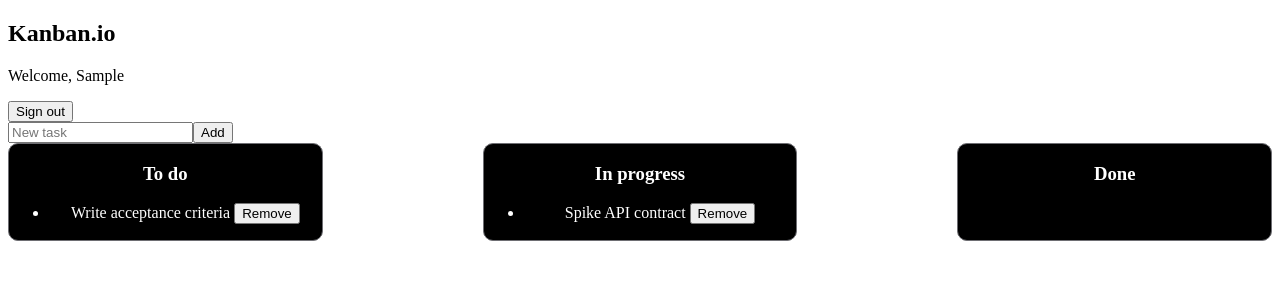
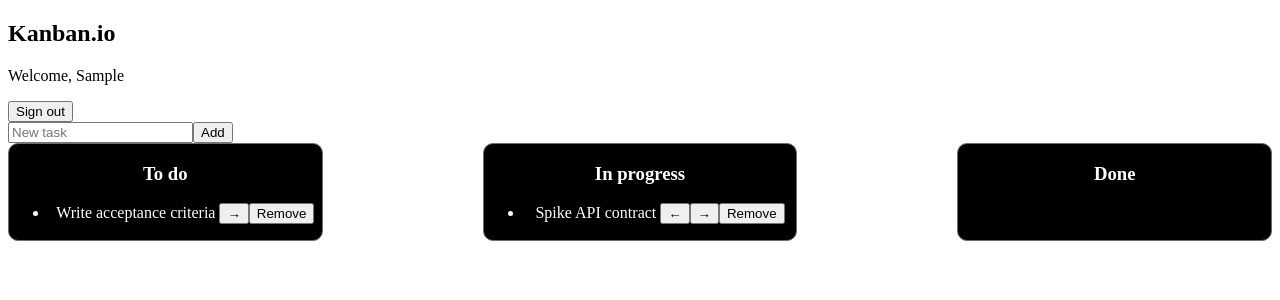
Before and after one commit to fmazmz/sample-vue, a Vue app: page / in a window 1280 px wide. Both pictures are taken after typing "Sample" into the empty fields and a click on the button "Start". Shown: the top 300 px of the page. Built offline with nearby package versions, Linux system fonts and the light colour scheme.

Commit message:
allow the user to move the tasks by status on the board

```diff
--- a/src/App.vue
+++ b/src/App.vue
@@ -39,6 +39,10 @@ export default {
     removeTask(id) {
       this.tasks = this.tasks.filter((task) => task.id !== id)
     },
+    moveTask(id, status) {
+      const task = this.tasks.find((item) => item.id === id)
+      if (task) task.status = status
+    },
   },
 }
 </script>
@@ -71,6 +75,7 @@ export default {
         <ul>
           <li v-for="task in tasksFor('todo')" :key="task.id">
             {{ task.title }}
+            <button type="button" @click="moveTask(task.id, 'in-progress')">→</button>
             <button type="button" @click="removeTask(task.id)">Remove</button>
           </li>
         </ul>
@@ -80,6 +85,8 @@ export default {
         <ul>
           <li v-for="task in tasksFor('in-progress')" :key="task.id">
             {{ task.title }}
+            <button type="button" @click="moveTask(task.id, 'todo')">←</button>
+            <button type="button" @click="moveTask(task.id, 'done')">→</button>
             <button type="button" @click="removeTask(task.id)">Remove</button>
           </li>
         </ul>
@@ -89,6 +96,7 @@ export default {
         <ul>
           <li v-for="task in tasksFor('done')" :key="task.id">
             {{ task.title }}
+            <button type="button" @click="moveTask(task.id, 'in-progress')">←</button>
             <button type="button" @click="removeTask(task.id)">Remove</button>
           </li>
         </ul>
```
